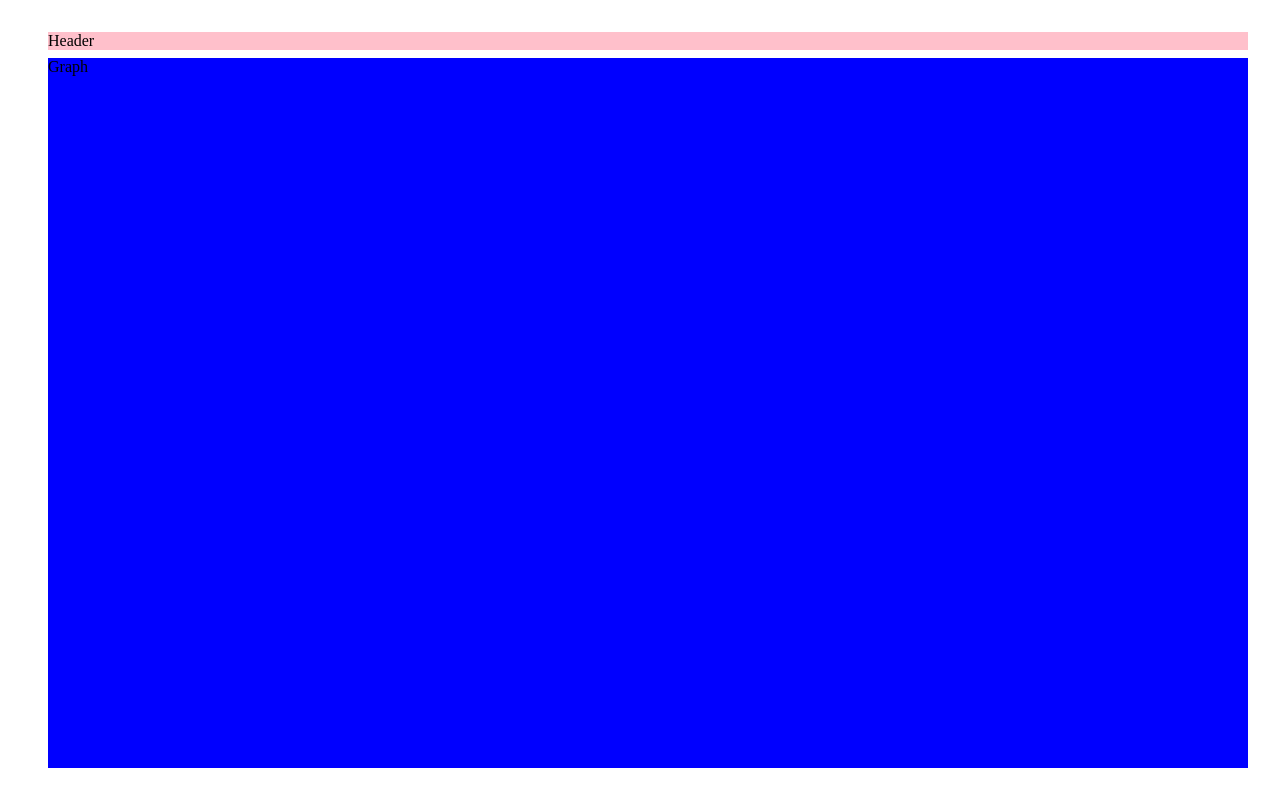
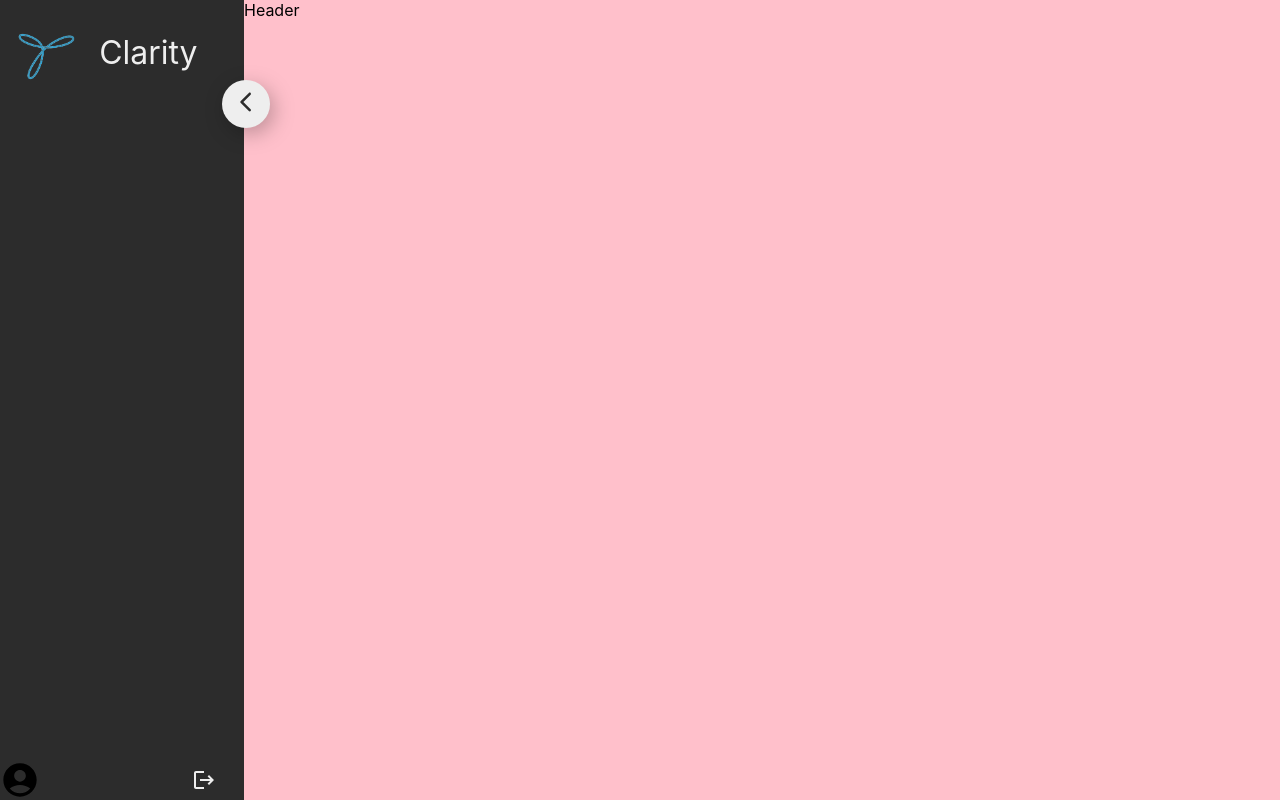
Before and after one commit to bryce-krispies/JLR-test, a React (Create React App) app: page / in a window 1280 px wide. Built offline with nearby package versions, Linux system fonts and the light colour scheme.

Commit message:
Replace header with sidebar

```diff
--- a/src/App.css
+++ b/src/App.css
@@ -1,13 +1,11 @@
 .app {
   height: 100vh;
   width: 100vw;
-  padding: 2rem 2rem 2rem 3rem;
+  /*padding: 2rem 2rem 2rem 3rem;
   box-sizing: border-box;
-  font-family: "Raleway";
+  */
 
-  display: grid;
-  grid-template-rows: fit-content(100%) auto;
-  gap: 0.5rem;
+  display: flex;
 }
 
 .container {
--- a/src/App.js
+++ b/src/App.js
@@ -1,13 +1,12 @@
 import './App.css';
+import Sidebar from './components/Sidebar';
 
 function App() {
   return (
     <div className="app">
+      <Sidebar/>
       <div className="container">
         Header
-      </div>
-      <div className="container" style={{background: "blue"}}>
-        Graph
       </div>
     </div>
   );
--- /dev/null
+++ b/src/components/Sidebar.css
@@ -0,0 +1,142 @@
+.navigation-container {
+    background-color: #2C2C2C;
+    padding-top: 1em;
+    display: grid;
+    grid-template-columns: auto auto;
+  }
+
+  .navigation-admin {
+    background-color: #2C2C2C;
+    padding-top: 1em;
+    display: grid !important;
+    grid-template-columns: auto auto;
+  }
+
+  .left{
+    margin-left: 0rem;
+  }
+
+  /*Needed to redeclare this in order to avoid a weird transition*/
+  .header-one{
+    font-size: 2em;
+    color:#EEEEEE;
+    margin: auto auto auto 0rem;
+  }
+
+  .account-container {
+    height: fit-content;
+    position: absolute;
+    bottom: 0;
+  }
+
+  .role-text {
+    margin: 0 !important;
+    font-size: medium;
+    color: #ADADAD;
+  }
+
+  #user-icon-container {
+    margin: 0 0 0.75em 0.75em;
+  }
+
+  #user-icon {
+    margin: auto 0;
+  }
+
+  .icon-container {
+    color: #EEEEEE;
+    font-size: 1.25rem;
+    display: flex;
+    margin: 0 0.5em 0.75em 1.5em;
+  }
+
+  .navigation-text {
+    white-space: nowrap;
+    padding-left: 1em;
+  }
+
+  .bottom-text {
+    padding-left: 1em;
+  }
+
+  .navigation-button {
+    height: 3em;
+    width: 3em;
+    right: 0.65em;
+    position: relative;
+    border-radius: 50% !important;
+    color: #2c2c2c;
+    background-color: #eeeeee;
+    filter: drop-shadow(0.25em 0.375em 0.625em #00000040);
+    top: 4em;
+    padding: 0;
+    font-size: 1rem !important;
+    border: 0;
+  }
+
+  .navigation-button:hover {
+    background-color: #94dfff;
+    filter: drop-shadow(0.25em 0.375em 0.625em #00000040);
+  }
+
+  .navigation-button:active {
+    background-color: #59cafa;
+    filter: drop-shadow(0 0 0 #00000040);
+  }
+
+  a {
+    text-decoration: none !important;
+  }
+
+  a:hover {
+    color: #94dfff !important;
+  }
+
+  a.active {
+    color: #59cafa !important;
+  }
+
+  img {
+    width: 4.5em;
+  }
+
+  h1 {
+    color: #eeeeee;
+    margin: auto !important;
+  }
+
+  .expanded-header-container {
+    display: flex;
+    grid-template-columns: auto auto;
+    margin-bottom: 3em;
+    padding-left: 0.5em;
+    padding-right: 1.4em;
+    grid-gap: 1em;
+  }
+
+  .closed-header-container {
+    display: grid;
+    grid-template-columns: auto auto;
+    margin-bottom: 3em;
+    padding-left: 0.5em;
+  }
+
+  .button-container {
+    width: 0.75em;
+  }
+
+  .logout-button{
+    color: #eeeeee;
+    margin: auto 1rem auto auto;
+    /*margin: auto 1.5rem auto 3.5rem;*/
+    font-size: x-large !important;
+  }
+
+  .logout-button:hover{
+    color: #59cafa !important;
+    cursor: pointer;
+  }
+
+  .same-line{
+    display: flex;
+  }
--- /dev/null
+++ b/src/components/Sidebar.jsx
@@ -0,0 +1,68 @@
+import { React, useState, useEffect } from "react";
+import './Sidebar.css';
+import ArrowForwardIosRoundedIcon from '@mui/icons-material/ArrowForwardIosRounded';
+import AccountCircleIcon from '@mui/icons-material/AccountCircle';
+import LogoutIcon from '@mui/icons-material/Logout';
+
+function Sidebar() {
+    //Is the sidebar open
+    const [open, setopen] = useState(true);
+
+    //Width of the sidebar
+    const [sideBarWidth, setSideBarWidth] = useState('max-content');
+
+    //Opens and closes the sidebar
+    const toggleOpen = () => {
+        setopen(!open)
+    }
+
+    //Turns the arrow
+    const turnStyle = {
+        transform: open ? 'rotate(-180deg)' : '',
+        transition: 'transform 0.5s ease'
+    }
+
+    //Changes the sidebar width when opened/closed
+    const sidebarOpen = {
+
+        width: open ? sideBarWidth: document.getElementById("tektelicLogoAdmin").offsetWidth,
+        overflow: "hidden",
+        transition: 'width 0.5s ease',
+
+    }
+
+    //Set the original sidebar width
+    useEffect(() => {
+        if(sideBarWidth === 'max-content')
+            setSideBarWidth(document.getElementById("navBarAdmin").offsetWidth)
+    });
+
+    const [user, setData] = useState("");
+
+    //The main html
+    return (
+        <div id="navBarAdmin" className="navigation-admin">
+            <div style={sidebarOpen}>
+                <div className="expanded-header-container">
+                    <img style={{paddingRight:'0.2rem'}} id="tektelicLogoAdmin" src={ require("../assets/tektelic-logo.png") }></img>
+                    <div className="left header-one">Clarity</div>
+                </div>
+            </div>
+            <div className="button-container">
+                <button className="navigation-button" onClick={toggleOpen}>
+                    <ArrowForwardIosRoundedIcon style={turnStyle}/>
+                </button>
+            </div>
+            <div className="account-container" style = {sidebarOpen}>
+                <div className="same-line" id="bottom-width-admin">
+                    {/* TODO: fix link */}
+                    <AccountCircleIcon id="user-icon" sx={{ fontSize: 40}} />
+                    <span className="bottom-text">{user.firstname} {user.lastname}<br/><span className="role-text">{user.role}</span></span>
+                    <LogoutIcon className="logout-button"></LogoutIcon>
+                </div>
+            </div>
+        </div>
+    )
+}
+
+export default Sidebar;
```
Also changed, not shown: src/assets/tektelic-logo.png (added).
